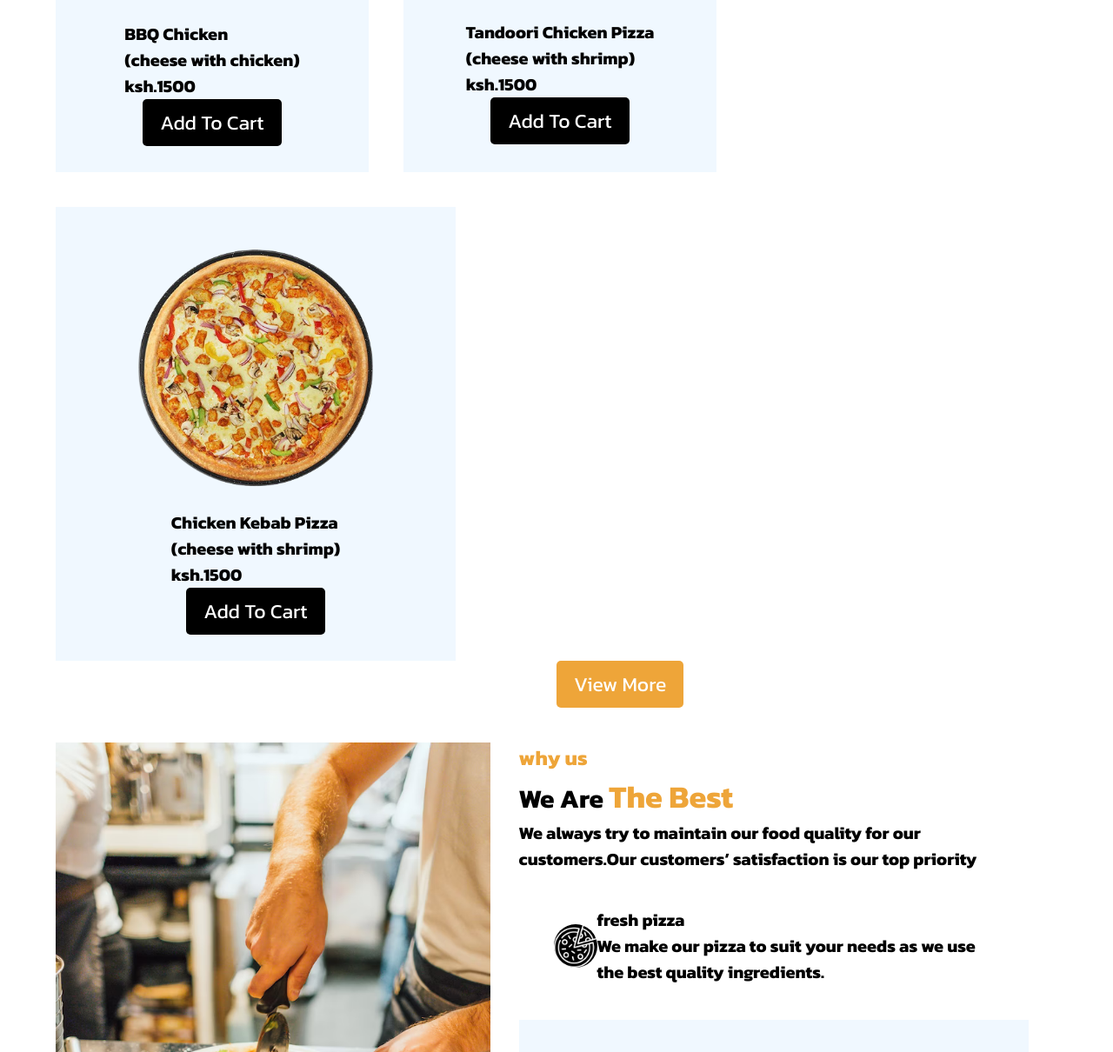
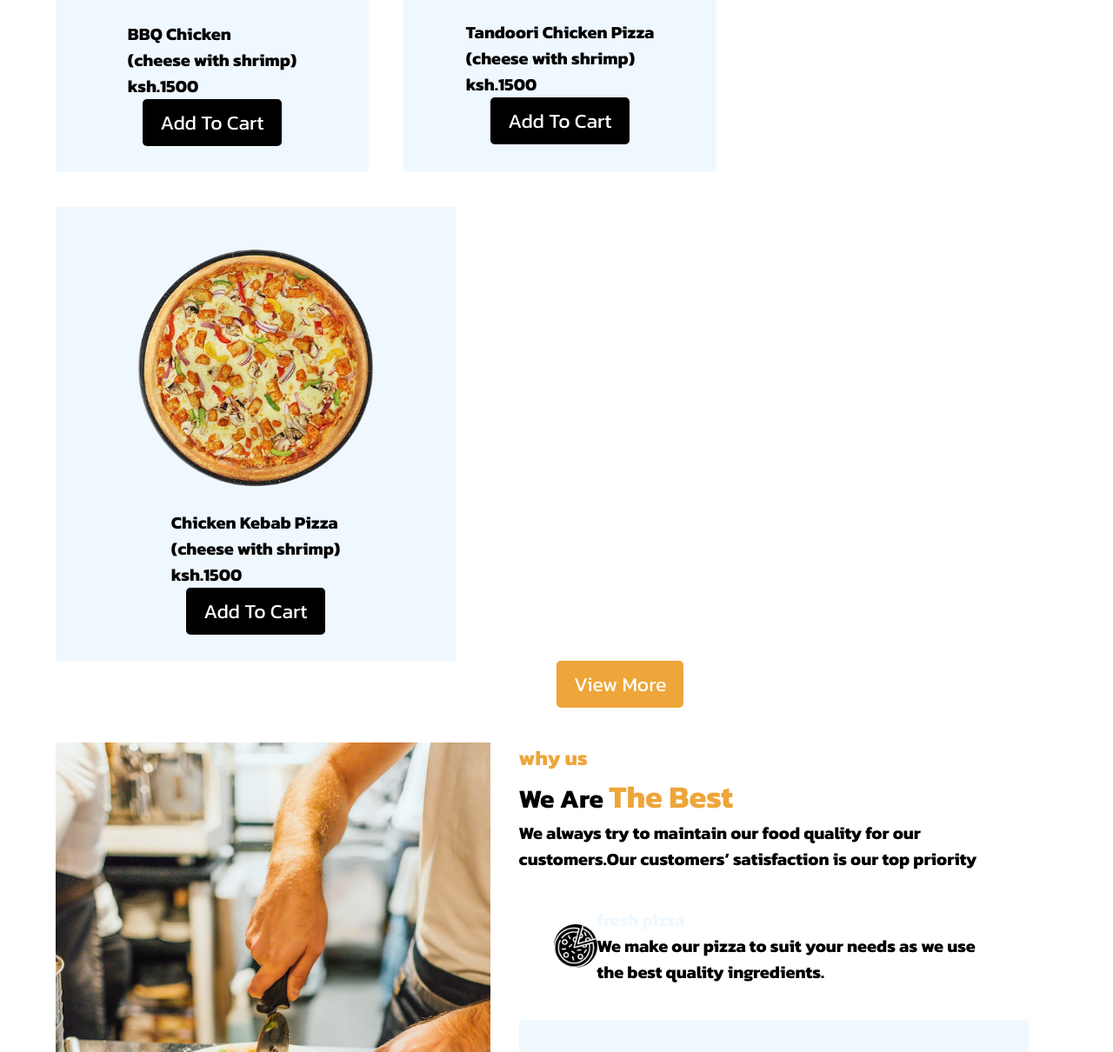
Before and after one commit to mahcee/pizarra-deliveries, a plain HTML site: page index.html in a window 1280 px wide. Shown: the part 1747-2957 px from the top of the page at 87% size. Drawn offline with Linux system fonts and the light colour scheme.

Commit message:
edited the paragraph in the class menu content

```diff
--- a/css/style.css
+++ b/css/style.css
@@ -21,6 +21,9 @@ p{
 h2{
   font-size:30px;
 }
+h3{
+  color:aliceblue;
+}
 li{
   font-size:30px;
 }
--- a/index.html
+++ b/index.html
@@ -127,7 +127,7 @@
             </div>
             <div>
               <p>BBQ Chicken</p>
-              <p>(cheese with chicken)</p>
+              <p>(cheese with shrimp)</p>
               <p>ksh.1500</p>
             </div>
             <div>
```
